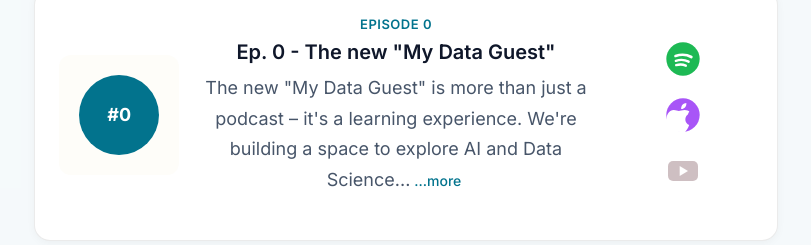
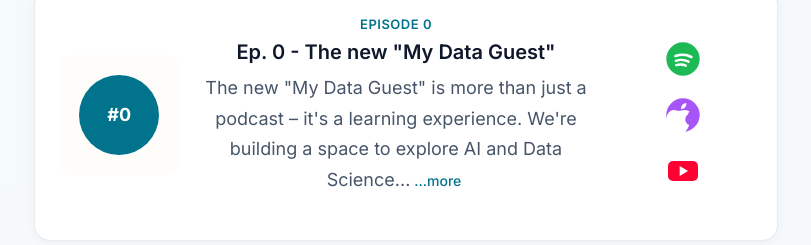
Before and after one commit to My-Data-Guest/my-data-guest-website, a React (Vite) app: page / in a window 1280 px wide. Shown: the part 1083-1328 px from the top of the page, without its empty margins (234-1045 px from the left). Built offline with nearby package versions, Linux system fonts and the light colour scheme; no server answers.

Commit message:
Update YouTube link in Podcast component to a default channel URL

```diff
--- a/src/pages/Podcast.tsx
+++ b/src/pages/Podcast.tsx
@@ -110,10 +110,10 @@ function Podcast() {
                 <Icon.Apple />
               </a>
               <a
-                href={e.links.youtube || '#'}
+                href={e.links.youtube || 'https://www.youtube.com/@MyDataGuest'}
                 aria-label="Watch on YouTube"
                 title="YouTube"
-                className={`platform-link ${e.links.youtube ? 'active' : 'inactive'}`}
+                className="platform-link"
               >
                 <Icon.YouTube />
               </a>
```
